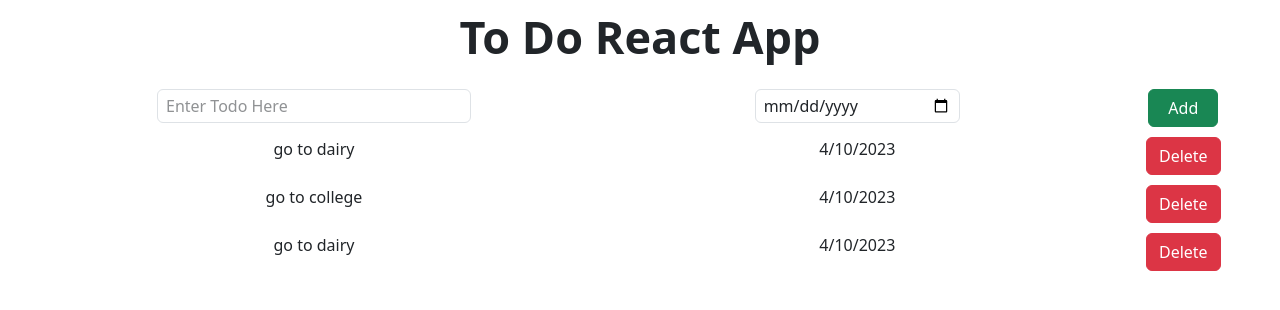
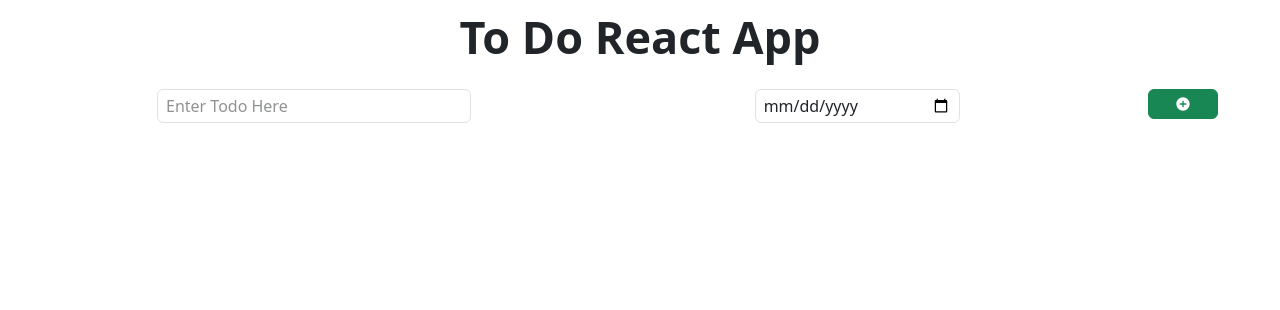
Before and after one commit to hepu12333/my-react-app, a React (Vite) app in the folder Desktop/reactjs/projects/1-todo-app-version-1/: page / in a window 1280 px wide. Shown: the top 310 px of the page. Built offline with nearby package versions, Linux system fonts and the light colour scheme.

Commit message:
Removed base path to fix Vercel 404

```diff
--- a/Desktop/reactjs/projects/1-todo-app-version-1/src/App.jsx
+++ b/Desktop/reactjs/projects/1-todo-app-version-1/src/App.jsx
@@ -1,32 +1,34 @@
 import AppName from "./component/AppName";
 import AddToDo from "./component/AddToDo"
-import TodoItems from "./component/TodoItems";
+import TodoItems from "./component/ToDoItems";
+import { useState } from "react";
 import "./App.css";
 function App() {
 
-const todoItems=[
-  {
-  name:"go to dairy",
-  dueDate:"4/10/2023",
-},
-
-{
-  name:"go to college",
-  dueDate:"4/10/2023",
-},
-{
-  name:"go to dairy",
-  dueDate:"4/10/2023",
-}
+const initialTodoItems=[
 ];
 
+const [todoItems, setTodoItems ] = useState(initialTodoItems);
 
+const  handleNewItem = (itemName, itemDueDate)=>{
+  console.log(`new item added: ${itemName} Date:${itemDueDate}`);
+  setTodoItems(prevItems => [
+    ...prevItems,
+    { name: itemName, dueDate: itemDueDate }
+  ]);
+}
+
+const handleDeleteItem = (todoItemName) => {
+  const newTodoItems = todoItems.filter(item => item.name !== todoItemName);
+  setTodoItems(newTodoItems);
+  console.log(`Delete item: ${todoItemName}`);
+};
 
   return (
     <center className="todo-container">
       <AppName />
-      <AddToDo />
-<TodoItems todoItems={todoItems}></TodoItems>
+      <AddToDo onNewItem={handleNewItem} />
+<TodoItems todoItems={todoItems} onDeleteItem={handleDeleteItem}></TodoItems>
     </center>
   );
 }
--- /dev/null
+++ b/Desktop/reactjs/projects/1-todo-app-version-1/src/component/AddToDo.css
@@ -0,0 +1,3 @@
+[type=button]:not(:disabled), [type=reset]:not(:disabled), [type=submit]:not(:disabled), button:not(:disabled){
+    text-align: -webkit-match-parent;
+}
--- a/Desktop/reactjs/projects/1-todo-app-version-1/src/component/AddToDo.jsx
+++ b/Desktop/reactjs/projects/1-todo-app-version-1/src/component/AddToDo.jsx
@@ -1,5 +1,19 @@
+import { RiAddCircleFill } from "react-icons/ri";
+import { useState } from "react";
+import "./AddToDo.css";
 
-function AddToDo() {
+function AddToDo({onNewItem}) {
+
+  const [todoName, setTodoName] = useState("");
+  const [dueDate, setDueDate] = useState("");
+  const handleTodoNameChange = (event) => {
+    setTodoName(event.target.value);
+  };
+  const handleDueDateChange = (event) => {
+    setDueDate(event.target.value);
+  };
+
+
   return (
     <div>
     <div className="row kg-row">
@@ -8,18 +22,23 @@ function AddToDo() {
               type="text"
               placeholder="Enter Todo Here"
               className="border border-gray-400 rounded px-2 py-1"
+              onChange={handleTodoNameChange}
             />
           </div>
           <div className="col-4">
             <input
               type="date"
               className="border border-gray-400 rounded px-2 py-1"
+              onChange={handleDueDateChange}
             />
           </div>
 
           <div className="col-2">
-            <button type="button" className="btn btn-success kg-button">
-              Add
+            <button type="button" className="btn btn-success kg-button"
+            onClick={() => onNewItem(todoName, dueDate)}>
+
+              <RiAddCircleFill />
+
             </button>
           </div>
         </div>
--- a/Desktop/reactjs/projects/1-todo-app-version-1/src/component/ToDoRow1.jsx
+++ b/Desktop/reactjs/projects/1-todo-app-version-1/src/component/ToDoRow1.jsx
@@ -1,5 +1,6 @@
+import { TiDelete } from "react-icons/ti";
 
-function ToDoRow1({ todoName, todoDate }) {
+function ToDoRow1({ todoName, todoDate, onDeleteItem }) {
 
   return (
     <div>
@@ -9,8 +10,9 @@ function ToDoRow1({ todoName, todoDate }) {
           <div className="col-4">{todoDate}</div>
 
           <div className="col-2">
-            <button type="button" className="btn btn-danger kg-button">
-              Delete
+            <button type="button" className="btn btn-danger kg-button"
+            onClick={() => onDeleteItem(todoName)}>
+             <TiDelete />
             </button>
           </div>
         </div>
--- a/Desktop/reactjs/projects/1-todo-app-version-1/src/component/TodoItems.jsx
+++ b/Desktop/reactjs/projects/1-todo-app-version-1/src/component/TodoItems.jsx
@@ -1,12 +1,16 @@
 import ToDoRow1 from "./ToDoRow1";
 
-const TodoItems =({ todoItems }) => {
-    return (
+const TodoItems = ({ todoItems, onDeleteItem }) => {
+  return (
     <div className="items-container">
-    {todoItems.map(item => <ToDoRow1 todoName={item.name} todoDate={item.dueDate}></ToDoRow1>
-)}
-
+      {todoItems.map((item) => (
+        <ToDoRow1
+          todoName={item.name}
+          todoDate={item.dueDate}
+          onDeleteItem={onDeleteItem}
+        ></ToDoRow1>
+      ))}
     </div>
-    );
+  );
 };
 export default TodoItems;
```
